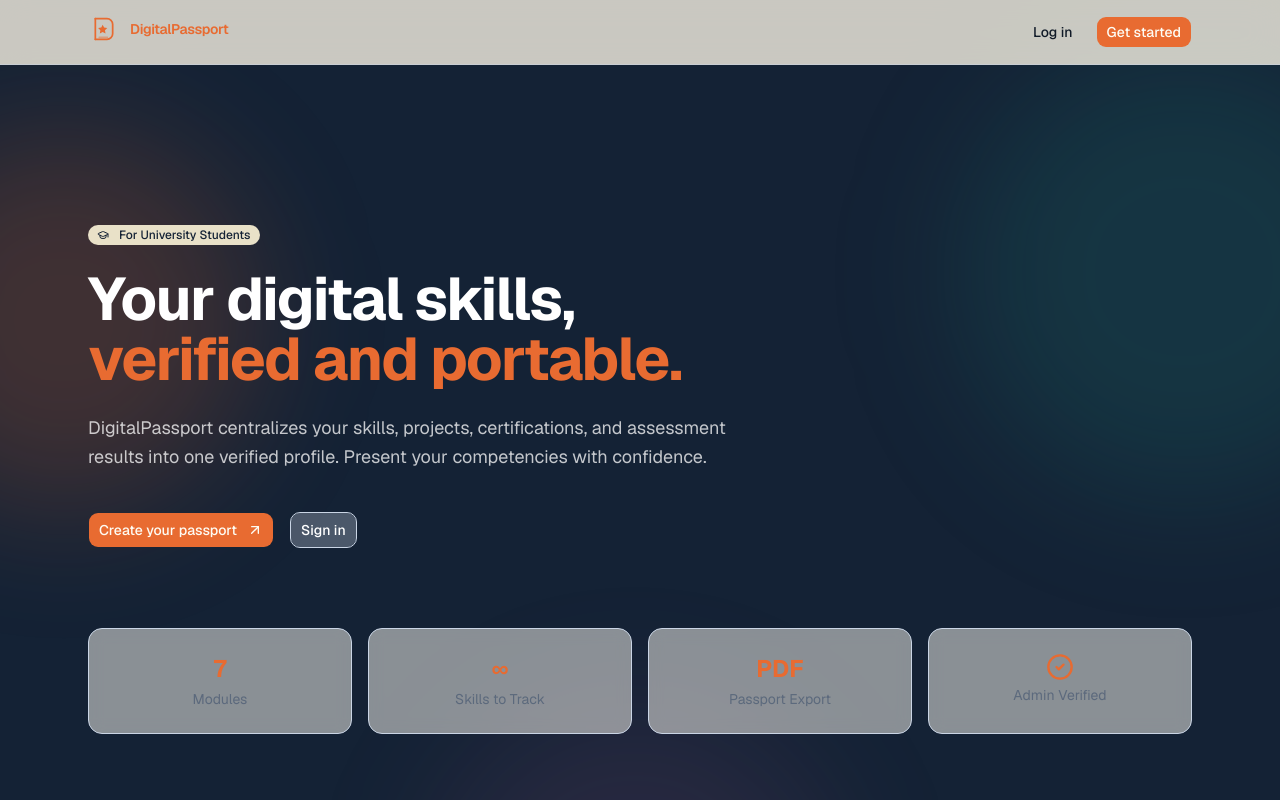
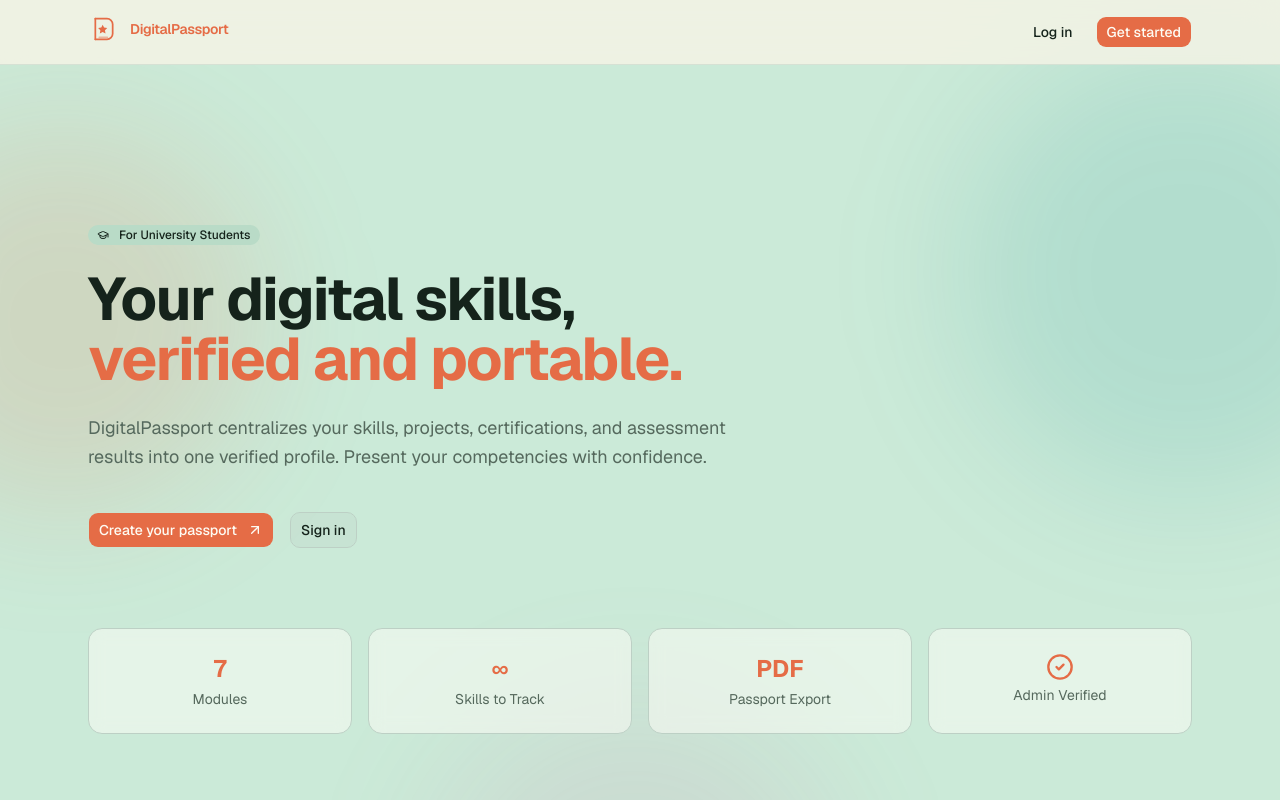
Before and after one commit to brianel1/DigitalPassport, a Vue app in the folder frontend/: page / in a window 1280 px wide. Shown: the top 800 px of the page. Built offline with nearby package versions, Linux system fonts and the light colour scheme.

Commit message:
refine-landing-light-palette

```diff
--- a/frontend/src/pages/public/LandingPage.vue
+++ b/frontend/src/pages/public/LandingPage.vue
@@ -65,10 +65,10 @@ const stats = [
     </nav>
 
     <!-- Hero -->
-    <section class="relative overflow-hidden bg-[var(--landing-ink)] pt-16 text-white">
-      <div class="absolute inset-0 bg-[radial-gradient(ellipse_at_top,_var(--tw-gradient-stops))] from-primary/20 via-transparent to-transparent"></div>
-      <div class="absolute -left-32 top-32 size-96 rounded-full bg-primary/20 blur-3xl"></div>
-      <div class="absolute -right-32 top-12 size-[28rem] rounded-full bg-chart-3/15 blur-3xl"></div>
+    <section class="relative overflow-hidden bg-[var(--landing-sage)] pt-16">
+      <div class="absolute inset-0 bg-[radial-gradient(ellipse_at_top,_var(--tw-gradient-stops))] from-primary/15 via-transparent to-transparent"></div>
+      <div class="absolute -left-32 top-32 size-96 rounded-full bg-primary/15 blur-3xl"></div>
+      <div class="absolute -right-32 top-12 size-[28rem] rounded-full bg-chart-4/12 blur-3xl"></div>
       <div class="absolute bottom-[-14rem] left-1/3 size-[26rem] rounded-full bg-chart-5/10 blur-3xl"></div>
       <div class="relative mx-auto max-w-6xl px-6 py-24 sm:py-32 lg:py-40">
         <div class="max-w-3xl">
@@ -79,14 +79,14 @@ const stats = [
             Your digital skills,
             <span class="block text-primary">verified and portable.</span>
           </h1>
-          <p class="mt-6 max-w-2xl text-lg leading-relaxed text-white/75">
+          <p class="mt-6 max-w-2xl text-lg leading-relaxed text-muted-foreground">
             DigitalPassport centralizes your skills, projects, certifications, and assessment results into one verified profile. Present your competencies with confidence.
           </p>
           <div class="mt-10 flex flex-wrap gap-4">
             <Button size="lg" as-child>
               <RouterLink to="/register">Create your passport <ArrowUpRight class="ml-1 size-4" /></RouterLink>
             </Button>
-            <Button size="lg" variant="outline" as-child>
+            <Button size="lg" variant="outline" class="text-foreground" as-child>
               <RouterLink to="/login">Sign in</RouterLink>
             </Button>
           </div>
@@ -135,12 +135,12 @@ const stats = [
     </section>
 
     <!-- CTA -->
-    <section class="bg-[var(--landing-ink-deep)] py-24 text-white">
+    <section class="bg-[var(--landing-sage-deep)] py-24">
       <div class="mx-auto max-w-6xl px-6 text-center">
         <h2 class="text-3xl font-bold tracking-tight sm:text-4xl">
           Ready to build your digital passport?
         </h2>
-        <p class="mx-auto mt-4 max-w-xl text-lg text-white/70">
+        <p class="mx-auto mt-4 max-w-xl text-lg text-muted-foreground">
           Start documenting your skills today. It only takes a minute to create your profile.
         </p>
         <div class="mt-10">
--- a/frontend/src/style.css
+++ b/frontend/src/style.css
@@ -140,39 +140,39 @@
 
 .landing-theme {
     color-scheme: light;
-    --landing-ink: oklch(0.25 0.04 255);
-    --landing-ink-deep: oklch(0.21 0.035 255);
-    --background: oklch(0.965 0.02 92);
-    --foreground: oklch(0.22 0.03 255);
-    --card: oklch(0.995 0.01 92);
-    --card-foreground: oklch(0.22 0.03 255);
-    --popover: oklch(0.995 0.01 92);
-    --popover-foreground: oklch(0.22 0.03 255);
-    --primary: oklch(0.67 0.17 43);
-    --primary-foreground: oklch(0.99 0.01 90);
-    --secondary: oklch(0.91 0.035 92);
-    --secondary-foreground: oklch(0.25 0.04 255);
-    --muted: oklch(0.935 0.022 92);
-    --muted-foreground: oklch(0.52 0.035 255);
-    --accent: oklch(0.93 0.06 87);
-    --accent-foreground: oklch(0.25 0.04 255);
+    --landing-sage: oklch(0.91 0.04 160);
+    --landing-sage-deep: oklch(0.87 0.055 160);
+    --background: oklch(0.965 0.018 94);
+    --foreground: oklch(0.24 0.025 160);
+    --card: oklch(0.995 0.008 94);
+    --card-foreground: oklch(0.24 0.025 160);
+    --popover: oklch(0.995 0.008 94);
+    --popover-foreground: oklch(0.24 0.025 160);
+    --primary: oklch(0.67 0.16 38);
+    --primary-foreground: oklch(0.99 0.01 94);
+    --secondary: oklch(0.86 0.045 160);
+    --secondary-foreground: oklch(0.24 0.025 160);
+    --muted: oklch(0.935 0.02 94);
+    --muted-foreground: oklch(0.5 0.03 160);
+    --accent: oklch(0.91 0.09 88);
+    --accent-foreground: oklch(0.24 0.025 160);
     --destructive: oklch(0.6 0.2 25);
-    --border: oklch(0.87 0.025 255);
-    --input: oklch(0.87 0.025 255);
-    --ring: oklch(0.67 0.17 43);
-    --chart-1: oklch(0.67 0.17 43);
-    --chart-2: oklch(0.74 0.15 87);
-    --chart-3: oklch(0.64 0.11 180);
-    --chart-4: oklch(0.54 0.12 255);
-    --chart-5: oklch(0.65 0.14 350);
-    --sidebar: oklch(0.25 0.04 255);
-    --sidebar-foreground: oklch(0.98 0.01 92);
-    --sidebar-primary: oklch(0.67 0.17 43);
-    --sidebar-primary-foreground: oklch(0.99 0.01 90);
-    --sidebar-accent: oklch(0.34 0.05 255);
-    --sidebar-accent-foreground: oklch(0.98 0.01 92);
+    --border: oklch(0.84 0.025 160);
+    --input: oklch(0.84 0.025 160);
+    --ring: oklch(0.67 0.16 38);
+    --chart-1: oklch(0.67 0.16 38);
+    --chart-2: oklch(0.75 0.14 88);
+    --chart-3: oklch(0.62 0.12 160);
+    --chart-4: oklch(0.56 0.1 205);
+    --chart-5: oklch(0.64 0.14 350);
+    --sidebar: oklch(0.24 0.025 160);
+    --sidebar-foreground: oklch(0.98 0.01 94);
+    --sidebar-primary: oklch(0.67 0.16 38);
+    --sidebar-primary-foreground: oklch(0.99 0.01 94);
+    --sidebar-accent: oklch(0.34 0.05 160);
+    --sidebar-accent-foreground: oklch(0.98 0.01 94);
     --sidebar-border: oklch(1 0 0 / 16%);
-    --sidebar-ring: oklch(0.67 0.17 43);
+    --sidebar-ring: oklch(0.67 0.16 38);
 }
 
 @layer base {
```
